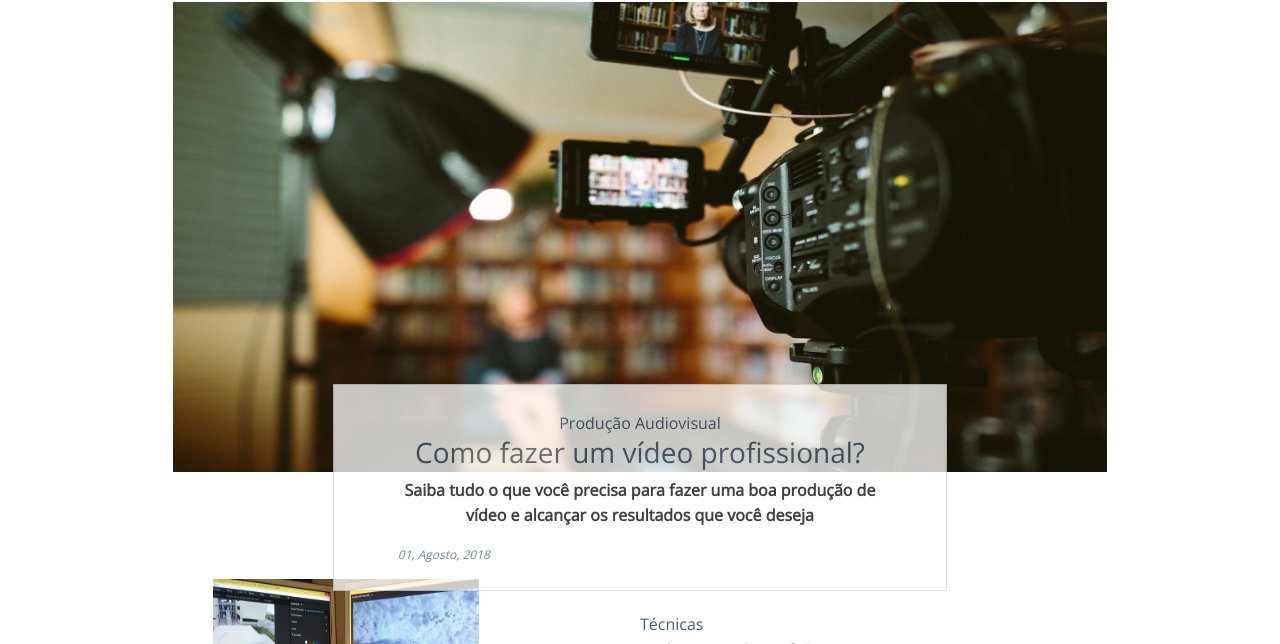
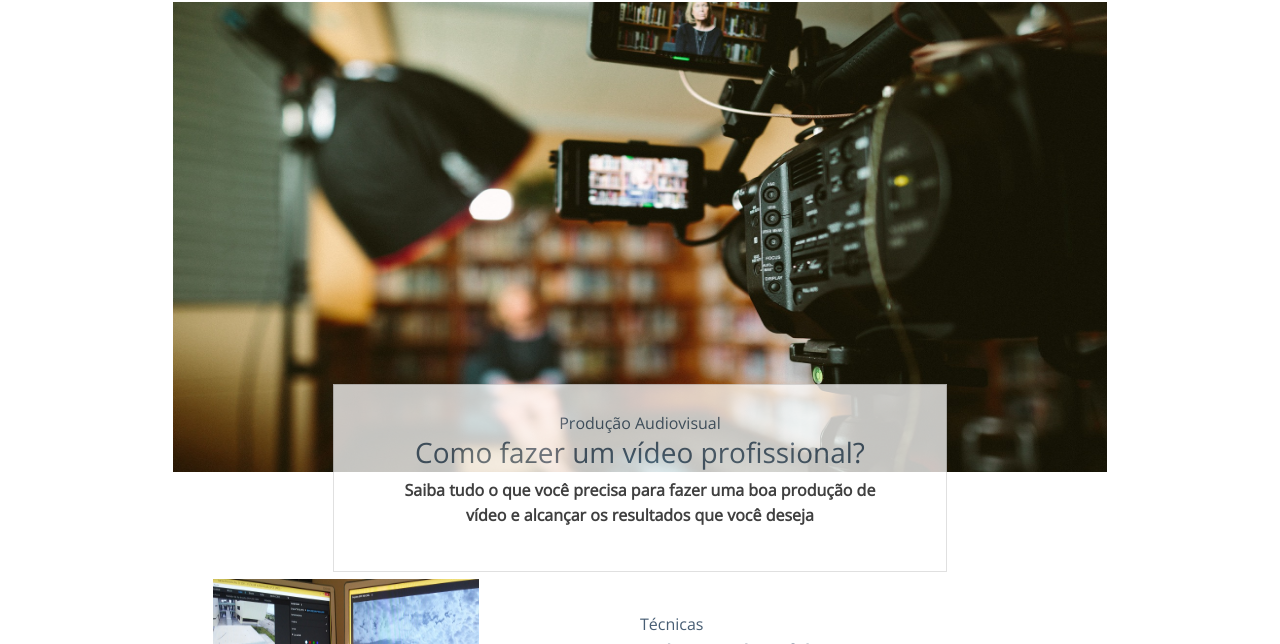
Before and after one commit to HuraBittencourt/contentshow, a plain HTML site: page public/home.html in a window 1280 px wide. Shown: the part 156-800 px from the top of the page. Drawn offline with nearby package versions, Linux system fonts and the light colour scheme.

Commit message:
Adjusting highlithg frame

```diff
--- a/public/home.html
+++ b/public/home.html
@@ -70,9 +70,6 @@
 			<p>
 				<strong>Saiba tudo o que você precisa para fazer uma boa produção de vídeo e alcançar os resultados que você deseja</strong>
 			</p>
-			<div>
-				<div>01, Agosto, 2018</div>
-			</div>
 		</a>
 	</div>
 
```
